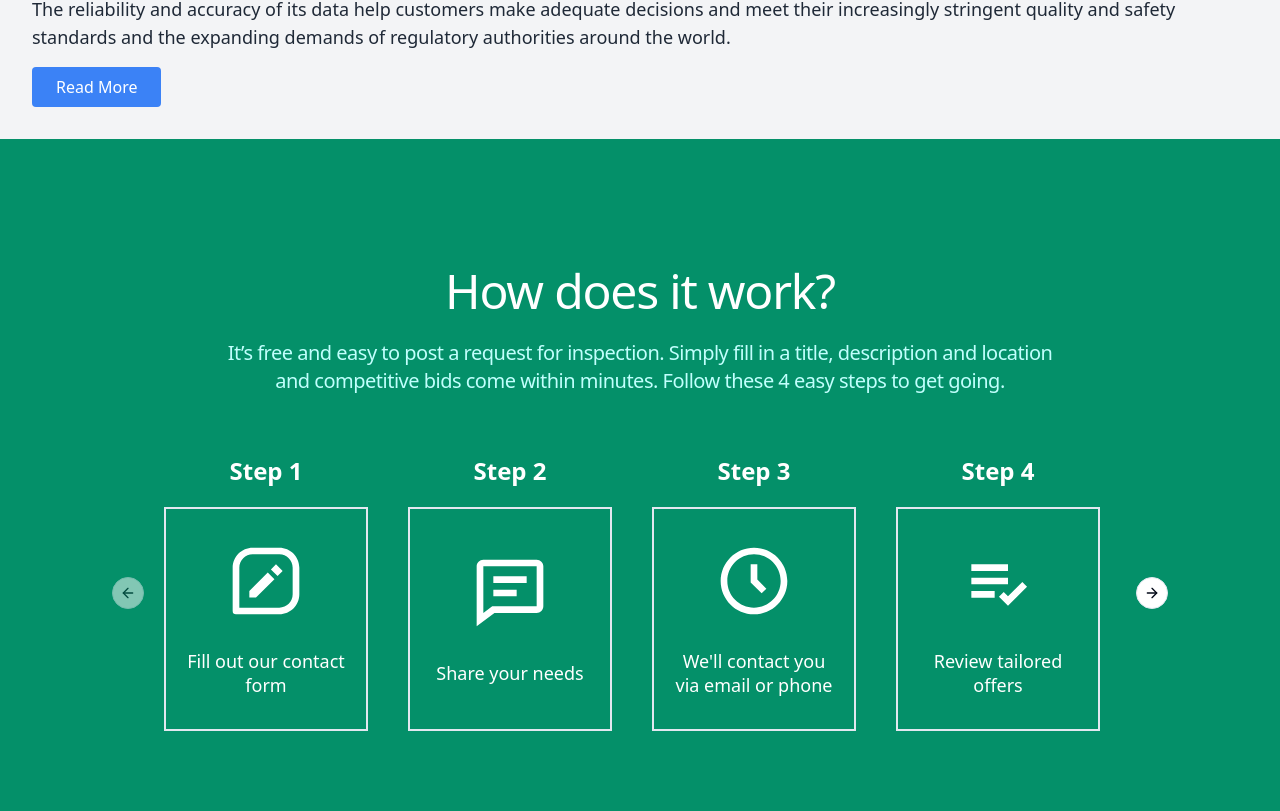
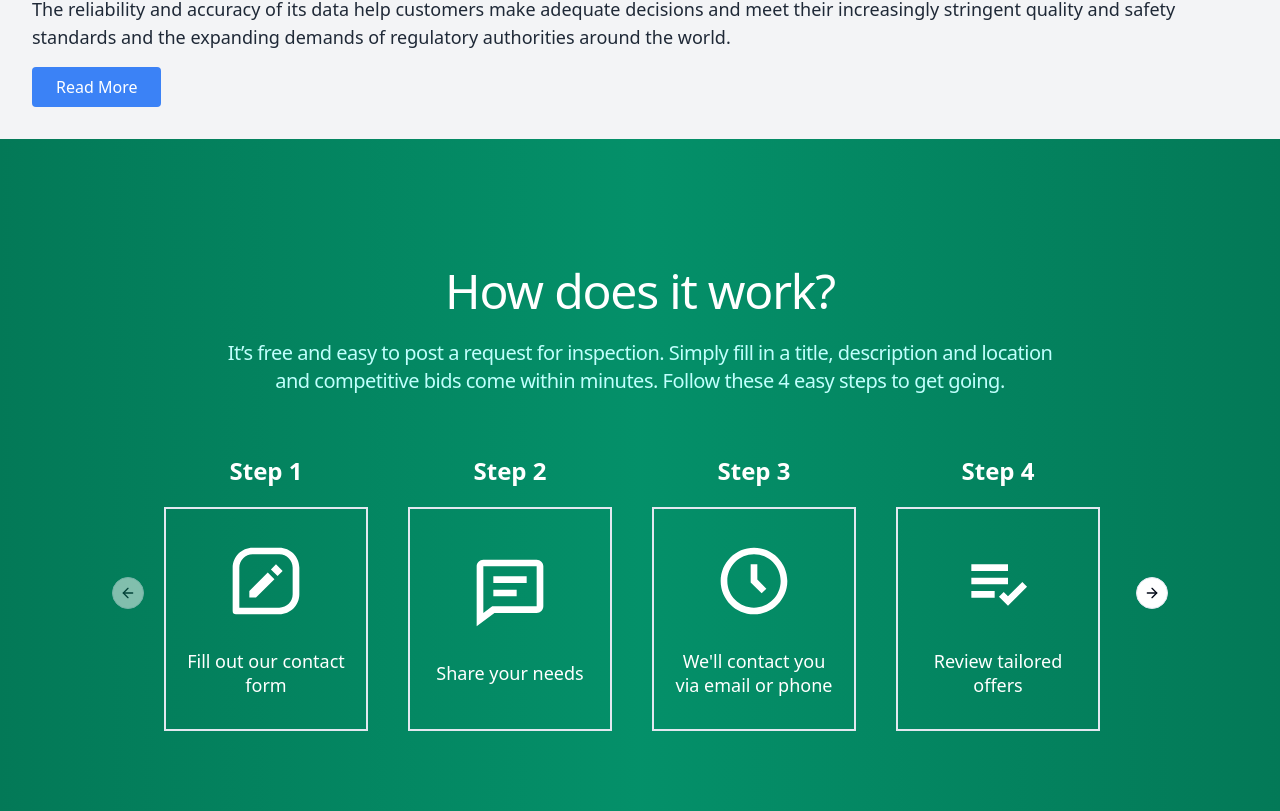
Before and after one commit to shubhamrawat090/solution-edge-website, a React (Vite) app: page / in a window 1280 px wide. Shown: the part 1589-2400 px from the top of the page. Built offline with nearby package versions, Linux system fonts and the light colour scheme; no server answers.

Commit message:
Bg Gradients Change + Color Constants file

```diff
--- a/src/components/ContactUs.tsx
+++ b/src/components/ContactUs.tsx
@@ -8,6 +8,7 @@ import { classNames } from "@/utils/stringManipulation";
 import emailjs from "@emailjs/browser";
 import { useEffect } from "react";
 import toast, { Toaster } from "react-hot-toast";
+import { contactInfoBgGradient } from "@/constants/colors";
 
 const env = import.meta.env;
 const {
@@ -117,7 +118,12 @@ const ContactUs = () => {
       </div>
 
       <div className="mx-auto mt-12 w-[90%] max-w-5xl p-3 flex flex-col md:flex-row justify-between shadow-[0px_4px_16px_rgba(17,17,26,0.1),_0px_8px_24px_rgba(17,17,26,0.1),_0px_16px_56px_rgba(17,17,26,0.1)] rounded-lg">
-        <div className="md:w-1/3 bg-caribbeangreen-500 pt-6 rounded-lg">
+        <div
+          className={classNames(
+            "md:w-1/3 pt-6 rounded-lg",
+            contactInfoBgGradient
+          )}
+        >
           <h1 className="text-2xl text-white px-6 font-semibold text-center md:text-left">
             Contact Information
           </h1>
--- a/src/components/HowDoesItWork.tsx
+++ b/src/components/HowDoesItWork.tsx
@@ -9,6 +9,8 @@ import {
   CarouselNext,
   CarouselPrevious,
 } from "@/components/ui/carousel";
+import { classNames } from "@/utils/stringManipulation";
+import { howDoesItWorkBgGradient } from "@/constants/colors";
 
 const HowDoesItWork = () => {
   const navigate = useNavigate();
@@ -17,7 +19,10 @@ const HowDoesItWork = () => {
     <section
       id="howDoesItWork"
       aria-label="Working process explanation"
-      className="relative overflow-hidden bg-caribbeangreen-400 pb-28 pt-20 sm:py-32 min-h-screen"
+      className={classNames(
+        "relative overflow-hidden pb-28 pt-20 sm:py-32 min-h-screen",
+        howDoesItWorkBgGradient
+      )}
     >
       <div className="mx-auto text-center max-w-7xl w-[70%] sm:w-[75%]">
         <h2 className="font-medium text-3xl tracking-tight text-center text-white sm:text-4xl md:text-5xl">
--- a/src/components/OurWorkings.tsx
+++ b/src/components/OurWorkings.tsx
@@ -2,7 +2,7 @@ const OurWorkings = () => {
   return (
     <div className="bg-gray-300 p-8">
       <h2 className="text-3xl font-bold mb-4">What We Do</h2>
-      <p className="text-lg text-gray-800">
+      <div className="text-lg text-gray-800">
         <ol className="list-decimal ml-6">
           <li>Inspections and Supply chain services</li>
           <li>Testing and Laboratory Management System Services</li>
@@ -10,7 +10,7 @@ const OurWorkings = () => {
           <li>Supply of Drones Services</li>
           <li>Business Support</li>
         </ol>
-      </p>
+      </div>
       <button className="mt-4 px-6 py-2 bg-blue-500 text-white rounded hover:bg-blue-600">
         Read More
       </button>
--- /dev/null
+++ b/src/constants/colors.ts
@@ -0,0 +1,4 @@
+export const howDoesItWorkBgGradient =
+  "bg-gradient-to-r from-caribbeangreen-500 via-caribbeangreen-400 to-caribbeangreen-500";
+export const contactInfoBgGradient =
+  "bg-gradient-to-b from-caribbeangreen-400 to-caribbeangreen-600";
```
